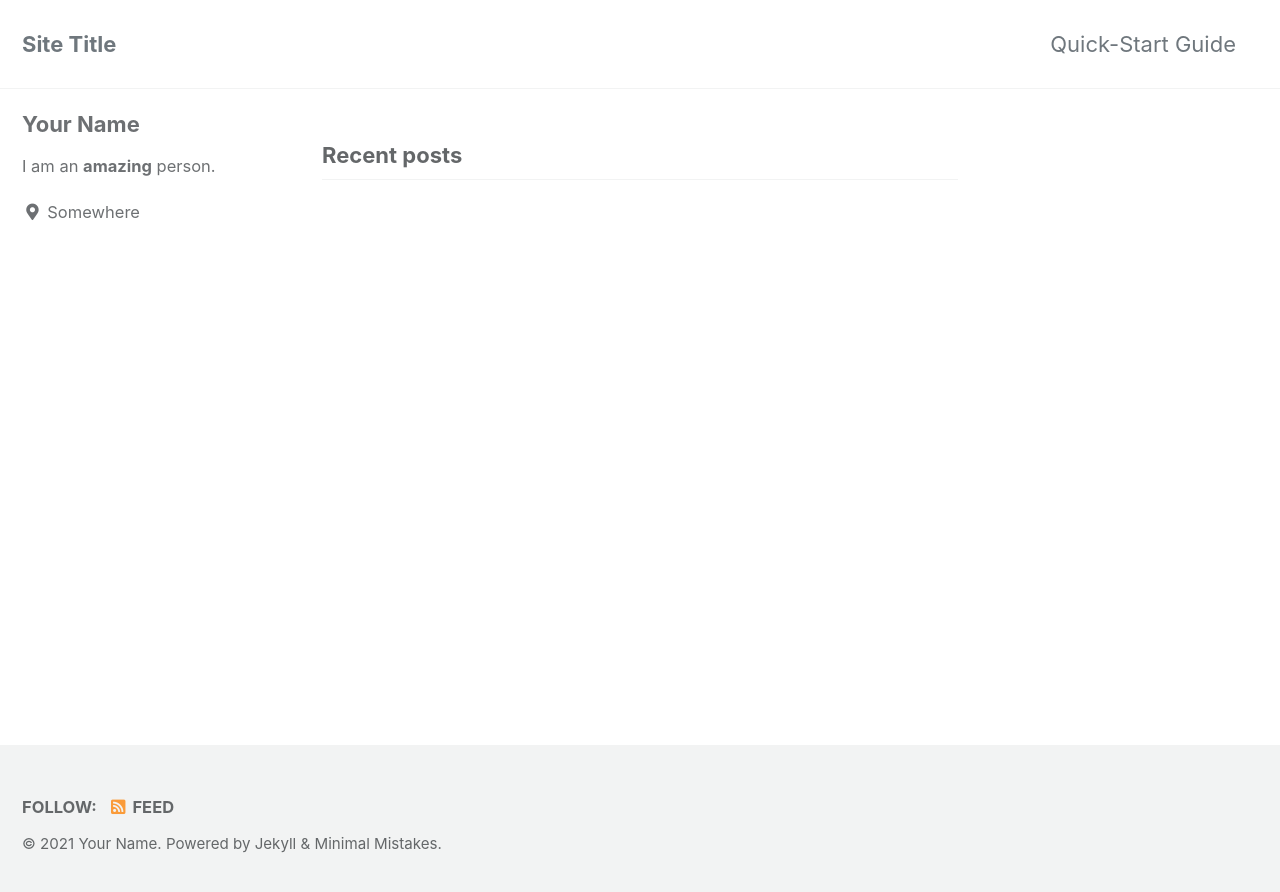
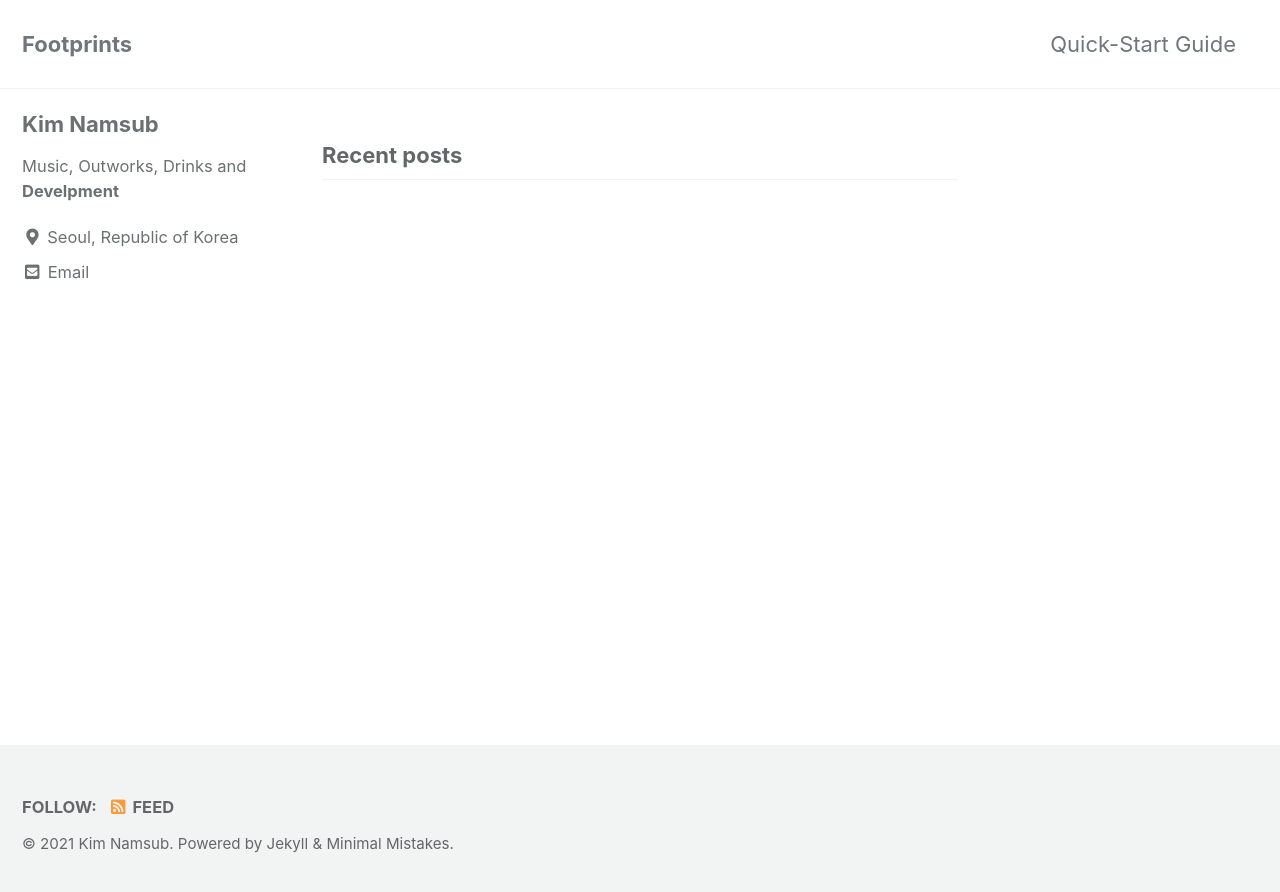
Before and after one commit to NepTuPia/NepTuPia.github.io, a Jekyll site: the page built from index.html, in a window 1280 px wide. Shown: the top 892 px of the page. Built offline with Jekyll 4.4.1, drawn with Linux system fonts in a browser that asks for light colours; cached includes are drawn as plain includes; the list of posts is cut into pages by our own code.

Commit message:
first change

```diff
--- a/Gemfile
+++ b/Gemfile
@@ -1,2 +1,3 @@
 source "https://rubygems.org"
 gemspec
+gem "webrick", "~> 1.7"
--- a/_config.yml
+++ b/_config.yml
@@ -16,11 +16,11 @@ minimal_mistakes_skin    : "default" # "air", "aqua", "contrast", "dark", "dirt"
 
 # Site Settings
 locale                   : "en-US"
-title                    : "Site Title"
+title                    : "Footprints"
 title_separator          : "-"
 subtitle                 : # site tagline that appears below site title in masthead
-name                     : "Your Name"
-description              : "An amazing website."
+name                     : "Kim Namsub"
+description              : "My milestones are here"
 url                      : # the base hostname & protocol for your site e.g. "https://mmistakes.github.io"
 baseurl                  : # the subpath of your site, e.g. "/blog"
 repository               : # GitHub username/repo-name e.g. "mmistakes/minimal-mistakes"
@@ -102,15 +102,15 @@ analytics:
 
 # Site Author
 author:
-  name             : "Your Name"
+  name             : "Kim Namsub"
   avatar           : # path of avatar image, e.g. "/assets/images/bio-photo.jpg"
-  bio              : "I am an **amazing** person."
-  location         : "Somewhere"
+  bio              : "Music, Outworks, Drinks and **Develpment**"
+  location         : "Seoul, Republic of Korea"
   email            :
   links:
     - label: "Email"
       icon: "fas fa-fw fa-envelope-square"
-      # url: "mailto:your.name@email.com"
+      url: "sub64886488@gmail.com"
     - label: "Website"
       icon: "fas fa-fw fa-link"
       # url: "https://your-website.com"
```
Also changed, not shown: Gemfile.lock (added), 17 other files.
